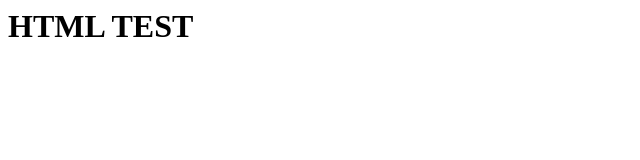
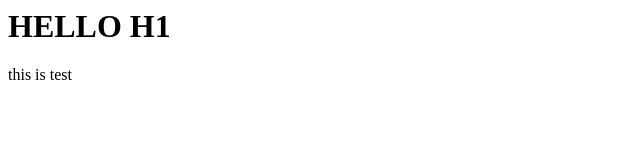
Before and after one commit to misc351/helloworld, a plain HTML site: page index.html in a window 1280 px wide. Shown: the whole page, without its empty margins (0-640 px from the left). Drawn offline with Linux system fonts and the light colour scheme.

Commit message:
Update index.html

```diff
--- a/index.html
+++ b/index.html
@@ -1,3 +1,9 @@
 <html>
-<h1>HTML TEST</h1>
+  <head>
+    <title>hello world</title>
+  </head>
+<body>
+<h1>HELLO H1</h1>
+  <p>this is test</p>
+</body>
 </html>
```
